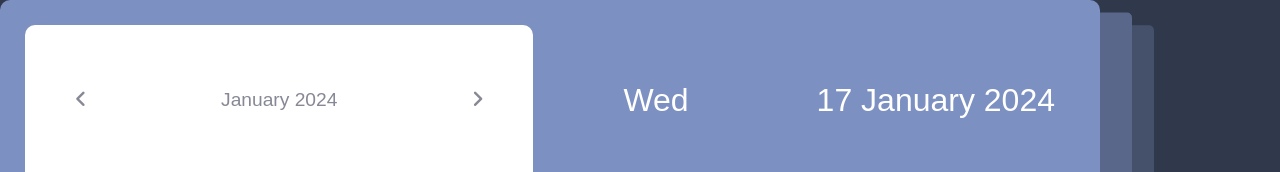
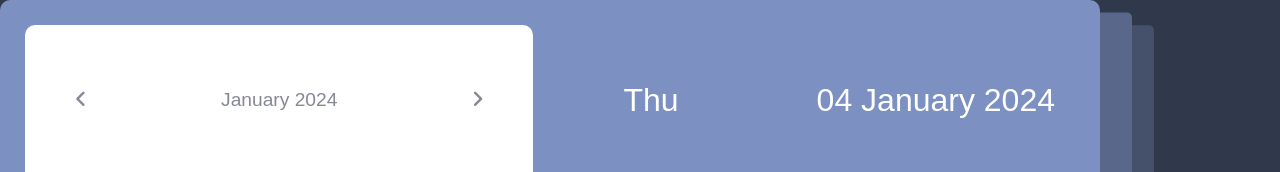
Before and after one commit to anushac96/ProductivityManagementSystem-Side1, a React (Create React App) app: page / in a window 1280 px wide. Shown: the top 172 px of the page. Built offline with nearby package versions, Linux system fonts and the light colour scheme.

Commit message:
added logic to update setSelectedDayName

```diff
--- a/src/Calender.js
+++ b/src/Calender.js
@@ -54,6 +54,16 @@ function Calender() {
   // Add a state to keep track of the selected day index
   const [selectedDayIndex, setSelectedDayIndex] = useState(null);
 
+
+  // Function to get the day name from a date
+  const getDayName = (date) => {
+    const days = ['Sun', 'Mon', 'Tue', 'Wed', 'Thu', 'Fri', 'Sat'];
+    //console.log("date=======", date);
+    return days[date.getDay()];
+  };
+
+  const [selectedDayName, setSelectedDayName] = useState(getDayName(new Date(date.getFullYear(), date.getMonth(), date.getDate())));
+
   useEffect(() => {
     initCalendar();
   }, [date, inputDate, selectedDayIndex]); // Update the effect to run whenever the date changes
@@ -77,6 +87,7 @@ function Calender() {
     for (let x = day; x > 0; x--) {
       daysArray.push({
         value: prevDays - x + 1,
+
         className: 'prev-date'
       });
     }
@@ -151,6 +162,8 @@ function Calender() {
 
   function goToNextMonth() {
     setDate(new Date(date.getFullYear(), date.getMonth() + 1, date.getDate()));
+    // const newSelectedDayName = getDayName(new Date(date.getFullYear(), date.getMonth(), date.getDate()));
+    // setSelectedDayName(newSelectedDayName);
   }
 
   function goToToday() {
@@ -266,6 +279,9 @@ function Calender() {
 
     }, 100);
 
+    // Use the clicked date to update the SelectedDayName
+  const newSelectedDayName = getDayName(new Date(date.getFullYear(), date.getMonth(), index));
+  setSelectedDayName(newSelectedDayName);
 
     if (days[index].className === 'prev-date' || days[index].className === 'next-date') {
       // Delay changing the month to wait for the 'active' class to be added
@@ -351,8 +367,8 @@ function Calender() {
         </div>
         <div class="right">
           <div class="today-date">
-            <div class="event-day">Wed</div>
-            <div class="event-date">17 January 2024</div>
+            <div class="event-day">{selectedDayName}</div>
+            <div class="event-date">{format(date, 'dd MMMM yyyy')}</div>
           </div>
           <div class="events"></div>
           <div class={`add-event-wrapper ${isAddEventActive ? 'active' : ''}`}>
```
